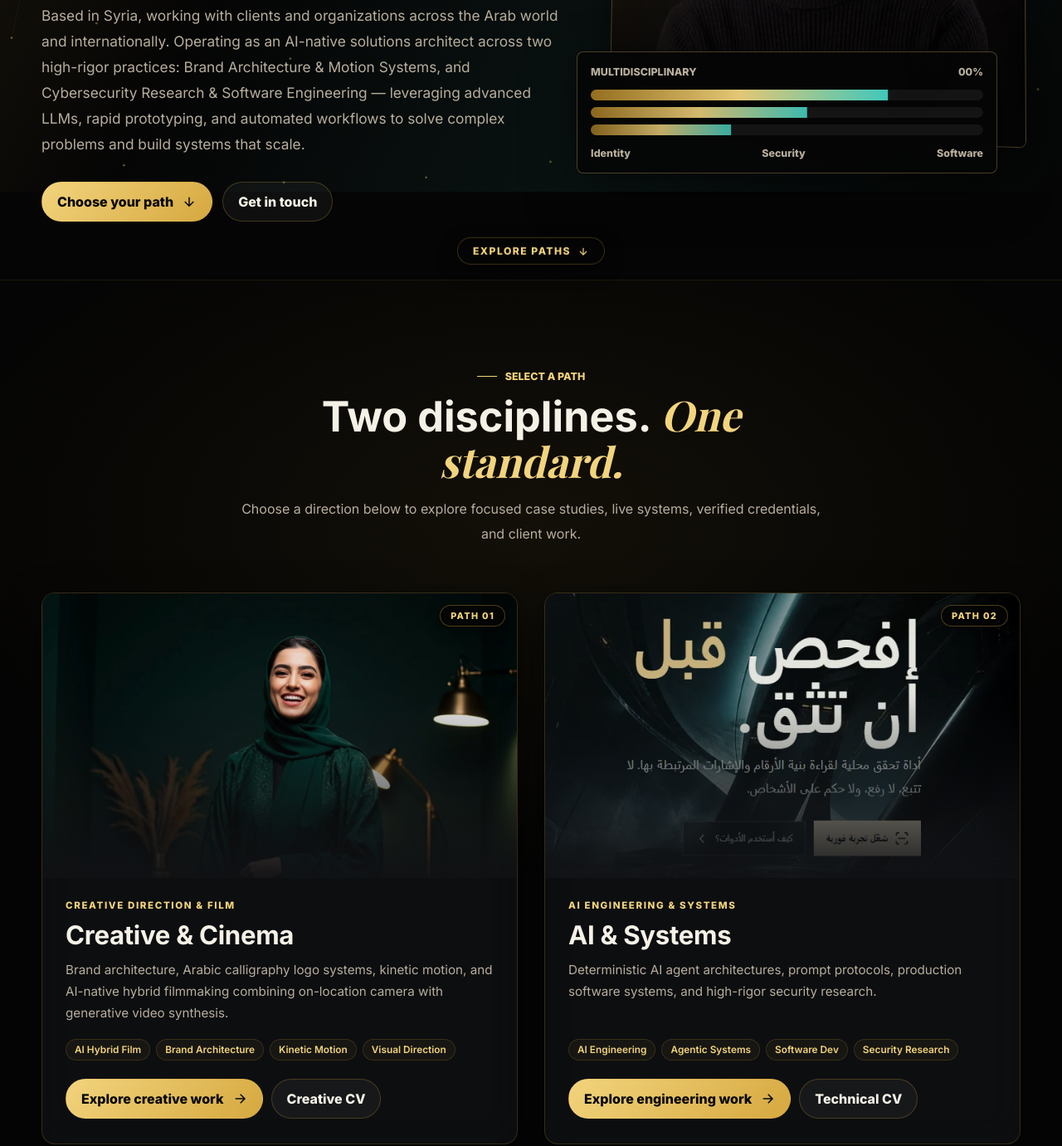
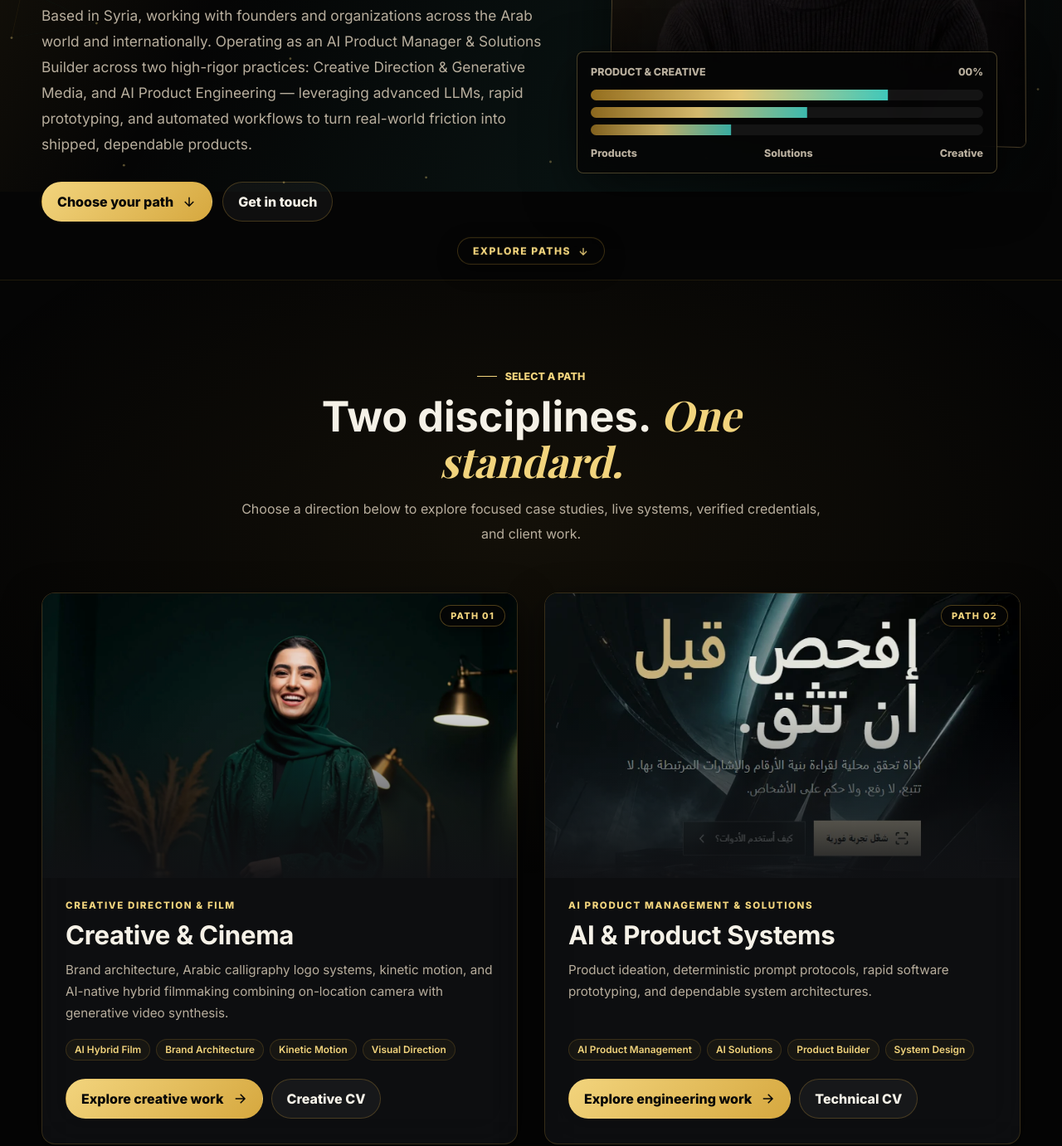
Before and after one commit to Khalil-M-Khalil/khalil-m-khalil.github.io, a plain HTML site: page index.html in a window 1280 px wide. Shown: the part 569-1950 px from the top of the page at 83% size. Drawn offline with nearby package versions, Linux system fonts and the light colour scheme; a web font is replaced by a local one.

Commit message:
Reposition personal brand to AI Product Manager & Creative Director across landing, technical, and creative pages

```diff
--- a/index.html
+++ b/index.html
@@ -9,7 +9,7 @@
 <link rel="preconnect" href="https://fonts.googleapis.com">
 <link rel="preconnect" href="https://fonts.gstatic.com" crossorigin>
 <link href="https://fonts.googleapis.com/css2?family=Inter:wght@400;500;600;700;800&family=Playfair+Display:ital,wght@0,700;1,700&display=swap" rel="stylesheet">
-<link rel="stylesheet" href="css/style.css?v=20261119_spacing_v3">
+<link rel="stylesheet" href="css/style.css?v=20261119_pm_v4">
 </head>
 <body><canvas class="site-bg-canvas" id="bgCanvas" aria-hidden="true"></canvas>
 <div class="cursor" id="cursor"></div>
@@ -24,9 +24,9 @@
   <section class="hero landing-hero" id="home"><div class="container">
     <div class="hero-grid landing-hero-grid">
       <div class="landing-hero-copy">
-        <span class="eyebrow reveal">Khalil Khalil</span>
-        <h1 class="reveal">I design brands people remember, <span class="serif">and test the systems that protect them.</span></h1>
-        <p class="hero-copy reveal">Based in Syria, working with clients and organizations across the Arab world and internationally. Operating as an AI-native solutions architect across two high-rigor practices: Brand Architecture &amp; Motion Systems, and Cybersecurity Research &amp; Software Engineering &mdash; leveraging advanced LLMs, rapid prototyping, and automated workflows to solve complex problems and build systems that scale.</p>
+        <span class="eyebrow reveal">AI Product Manager &amp; Creative Director</span>
+        <h1 class="reveal">I build AI-powered products, <span class="serif">and the brand systems behind them.</span></h1>
+        <p class="hero-copy reveal">Based in Syria, working with founders and organizations across the Arab world and internationally. Operating as an AI Product Manager &amp; Solutions Builder across two high-rigor practices: Creative Direction &amp; Generative Media, and AI Product Engineering &mdash; leveraging advanced LLMs, rapid prototyping, and automated workflows to turn real-world friction into shipped, dependable products.</p>
         <div class="hero-actions reveal">
           <a class="btn btn-primary" href="#paths">Choose your path <svg viewBox="0 0 24 24" fill="none" stroke="currentColor" stroke-width="2"><path d="M12 5v14M19 12l-7 7-7-7"/></svg></a>
           <a class="btn" href="#contact">Get in touch</a>
@@ -38,13 +38,13 @@
           <img src="assets/portrait.webp" alt="Portrait of Khalil Khalil">
         </div>
         <div class="glass-console">
-          <div class="console-top"><span>MULTIDISCIPLINARY</span><span id="timelinePercent">00%</span></div>
+          <div class="console-top"><span>PRODUCT &amp; CREATIVE</span><span id="timelinePercent">00%</span></div>
           <div class="console-bars" aria-hidden="true">
             <div class="bar"><span style="--w:90%"></span></div>
             <div class="bar"><span style="--w:85%"></span></div>
             <div class="bar"><span style="--w:80%"></span></div>
           </div>
-          <div class="console-bottom"><span>Identity</span><span>Security</span><span>Software</span></div>
+          <div class="console-bottom"><span>Products</span><span>Solutions</span><span>Creative</span></div>
         </div>
       </div>
     </div>
@@ -95,14 +95,14 @@
           <div class="landing-media-overlay"></div>
         </div>
         <div class="landing-choice-body">
-          <span class="card-number">AI ENGINEERING &amp; SYSTEMS</span>
-          <h3>AI &amp; Systems</h3>
-          <p>Deterministic AI agent architectures, prompt protocols, production software systems, and high-rigor security research.</p>
+          <span class="card-number">AI PRODUCT MANAGEMENT &amp; SOLUTIONS</span>
+          <h3>AI &amp; Product Systems</h3>
+          <p>Product ideation, deterministic prompt protocols, rapid software prototyping, and dependable system architectures.</p>
           <div class="landing-choice-tags">
-            <span class="tag">AI Engineering</span>
-            <span class="tag">Agentic Systems</span>
-            <span class="tag">Software Dev</span>
-            <span class="tag">Security Research</span>
+            <span class="tag">AI Product Management</span>
+            <span class="tag">AI Solutions</span>
+            <span class="tag">Product Builder</span>
+            <span class="tag">System Design</span>
           </div>
           <div class="path-actions">
             <a class="btn btn-primary" href="technical.html">Explore engineering work <svg viewBox="0 0 24 24" fill="none" stroke="currentColor" stroke-width="2"><path d="M5 12h14M13 5l7 7-7 7"/></svg></a>
```
Also changed, not shown: design.html (+7 -7 lines), technical.html (+7 -7 lines).
